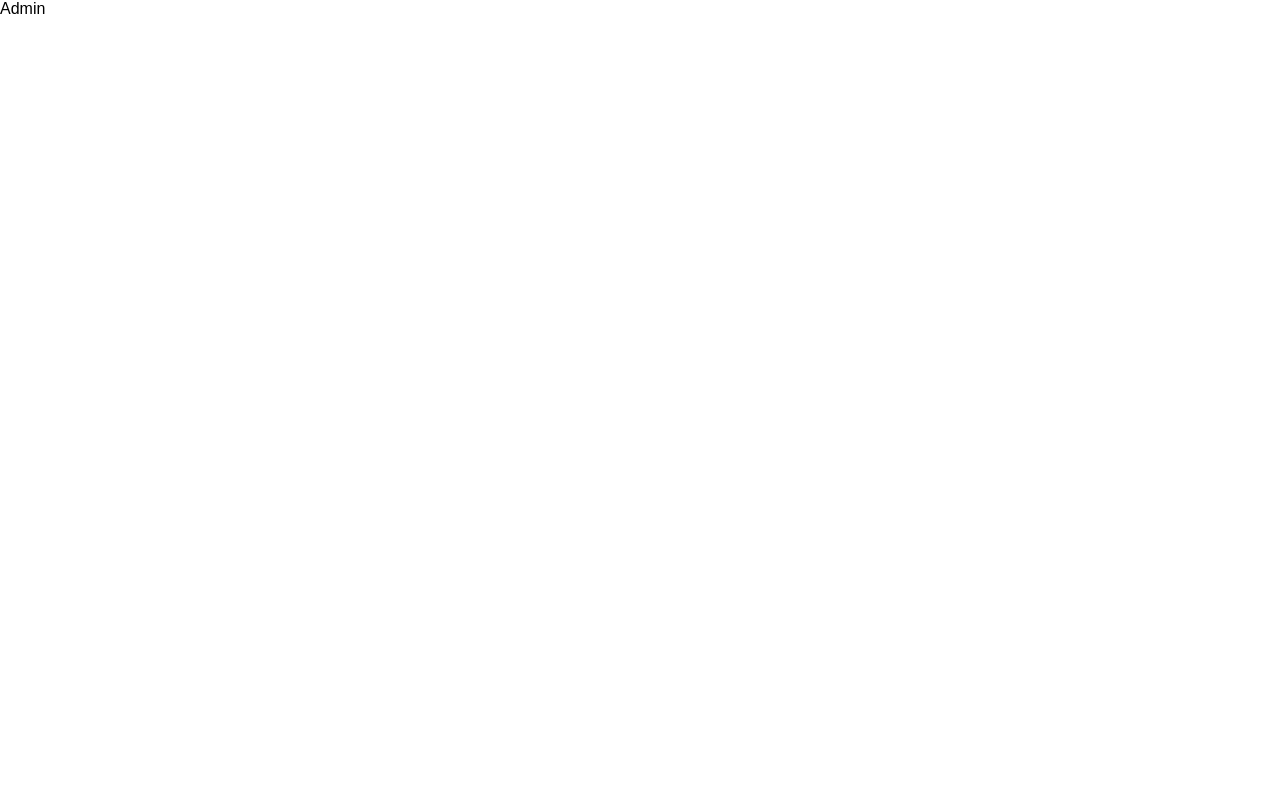
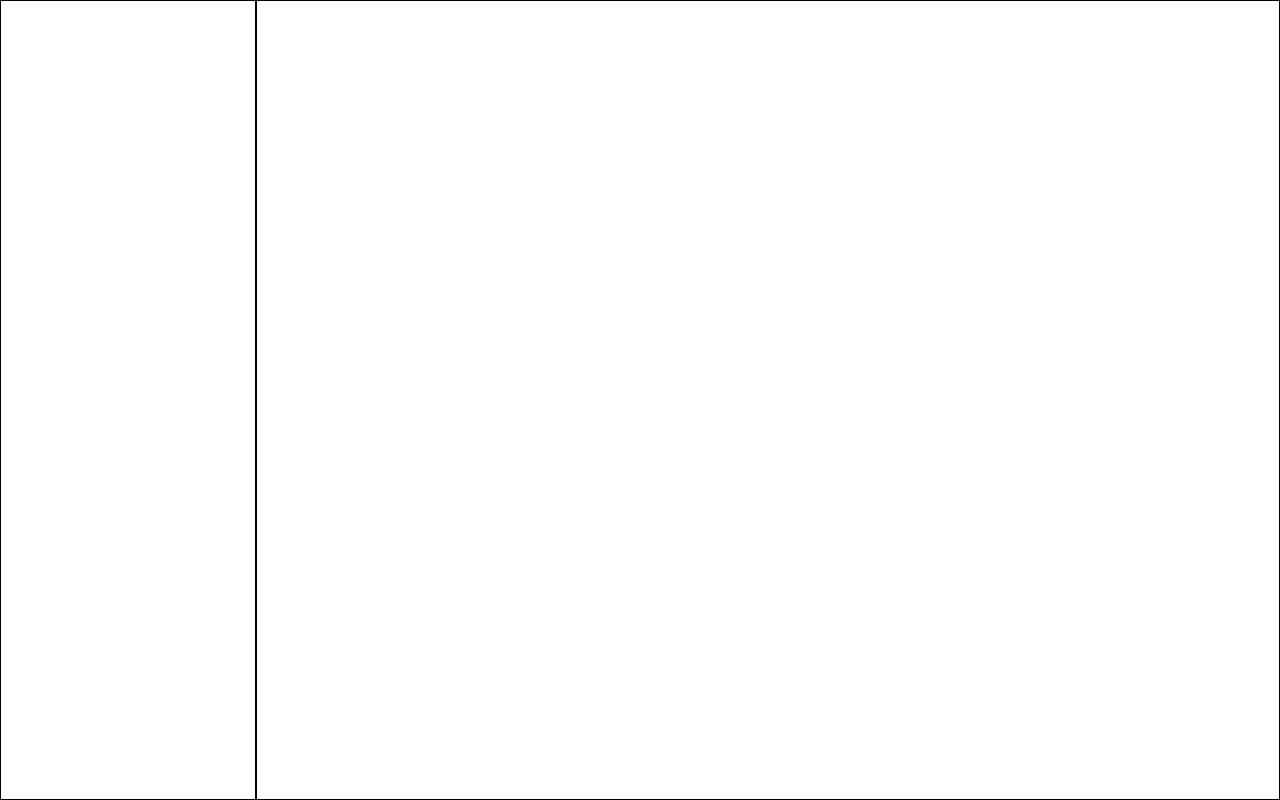
Before and after one commit to MohammadNourizadeh/taskManager2, a React (Vite) app: page /admin in a window 1280 px wide. Built offline with nearby package versions, Linux system fonts and the light colour scheme.

Commit message:
working on app layout

```diff
--- a/src/layOuts/admin/Admin.jsx
+++ b/src/layOuts/admin/Admin.jsx
@@ -1,3 +1,10 @@
+import styles from "./Admin.module.scss";
+
 export default function Admin() {
-  return <div>Admin</div>;
+  return (
+    <div className={styles.king}>
+      <div className={styles.sideBarContainer}></div>
+      <div className={styles.mainContentContainer}></div>
+    </div>
+  );
 }
--- /dev/null
+++ b/src/layOuts/admin/Admin.module.scss
@@ -0,0 +1,19 @@
+.king {
+  width: 100vw;
+  height: 100vh;
+  display: flex;
+
+  .sideBarContainer,
+  .mainContentContainer {
+    border: 1px solid black;
+    height: 100%;
+  }
+
+  .sideBarContainer {
+    width: 20%;
+  }
+
+  .mainContentContainer {
+    width: 80%;
+  }
+}
```
